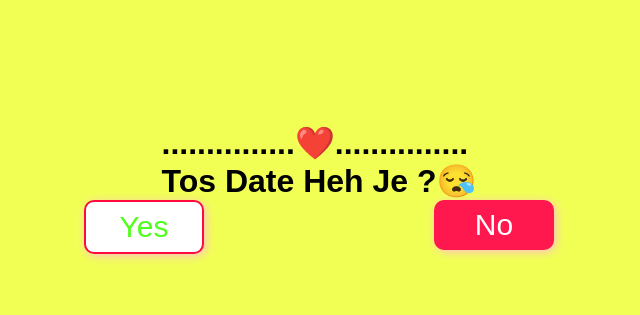
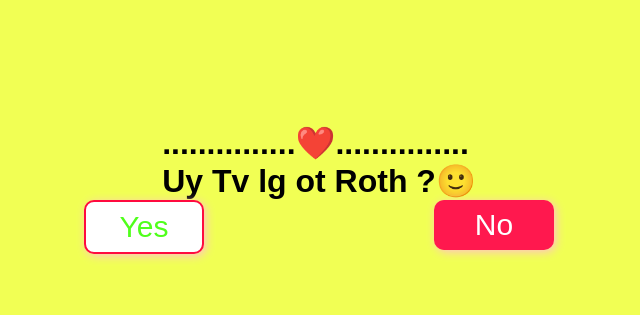
Before and after one commit to YormSeyha/seyha.github.io, a plain HTML site: page index.html in a window 1280 px wide. Shown: the part 198-513 px from the top of the page, without its empty margins (321-961 px from the left). Drawn offline with Linux system fonts and the light colour scheme.

Commit message:
Add files via upload

```diff
--- a/index.html
+++ b/index.html
@@ -62,7 +62,7 @@
     <main>
       <h1>
         ...............❤️............... <br />
-        Tos Date Heh Je ?😪
+        Uy Tv lg ot Roth ?🙂
       </h1>
       <div class="btn-container">
         <button class="yes">Yes</button>
```
Also changed, not shown: style.css (added).
